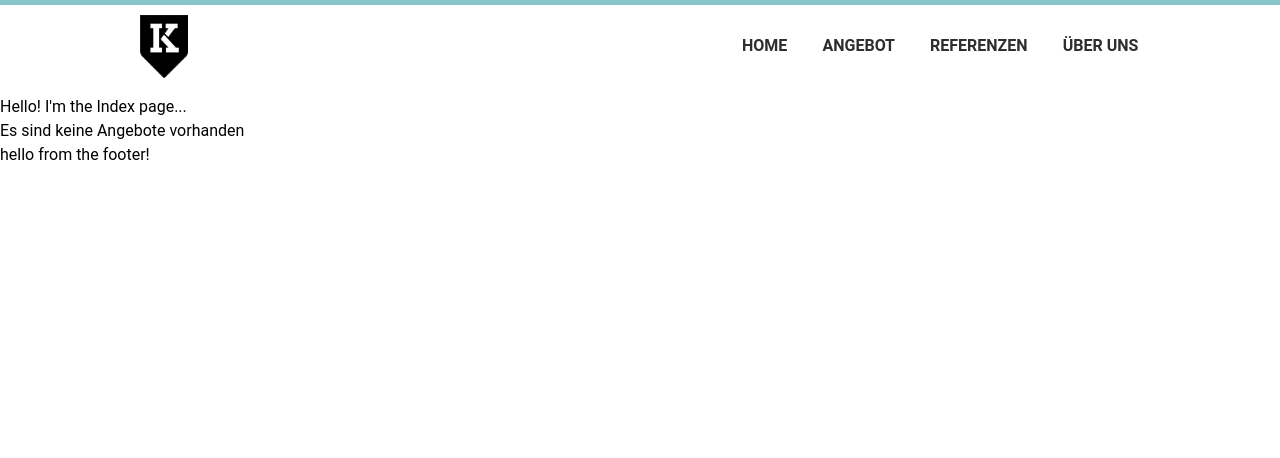
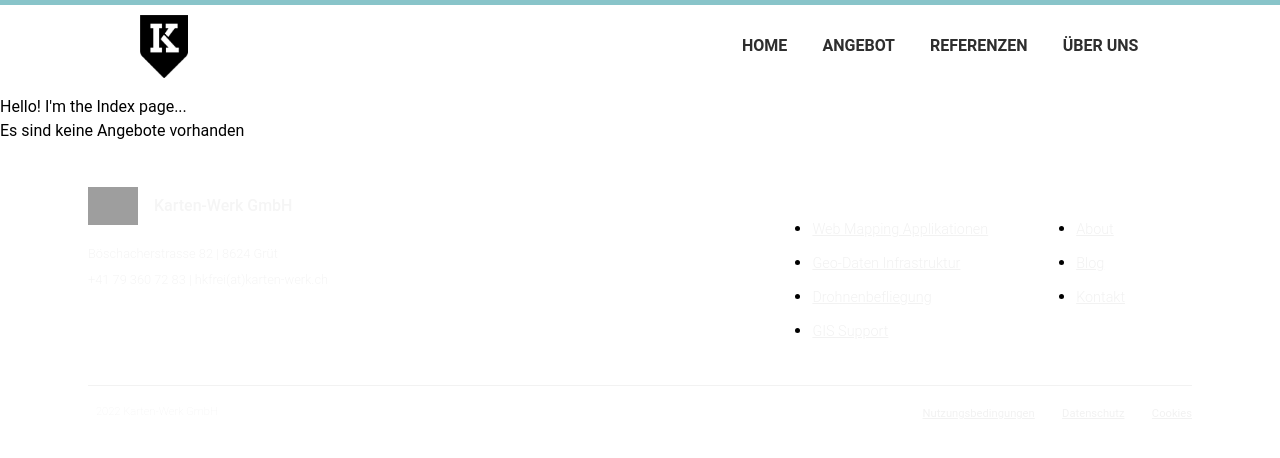
Before and after one commit to hkfrei/multimedia-werk, a Django app: page / in a window 1280 px wide. Shown: the top 458 px of the page. Run offline with Django 4.2, Linux system fonts and the light colour scheme; data that the repository does not hold is empty; grey boxes are pictures that could not be loaded.

Commit message:
feat: added footer content to base.html

```diff
--- /dev/null
+++ b/kartenwerk/static/kartenwerk/css/footer.css
@@ -0,0 +1,150 @@
+footer {
+	margin-top: auto;
+	background-color: var(--clr-dark);
+	border-top: 5px solid var(--clr-primary);
+	transition: background .3s linear;
+}
+
+.container {
+	max-width: 1200px;
+	padding: 1.5rem 3rem;
+	margin: auto;
+	outline: #88c4c9;
+}
+
+.content__footer {
+	display: flex;
+	justify-content: space-between;
+	align-items: center;
+	margin-bottom: 1rem;
+}
+
+.profil .logo__area {
+	display: flex;
+	align-items: center;
+	margin-bottom: 1rem;
+}
+
+.profil .logo__area img {
+	width: 50px;
+}
+
+.logo__area .logo__name {
+	font-size: 1rem;
+	font-weight: 500;
+	margin-left: 1rem;
+	color: rgb(245, 245, 245);
+}
+
+.desc__area {
+	max-width: 320px;
+	margin-bottom: 1.25rem;
+}
+
+.desc__area p {
+	color: rgb(245, 245, 245);
+	font-weight: 300;
+	font-size: .8rem;
+	line-height: 26px;
+}
+
+.social__media a {
+	color: #f2f2f2;
+	margin-right: 20px;
+	font-size: 1.5rem;
+}
+
+.social__media a:hover {
+	color: var(--clr-primary);
+}
+
+.nav__area {
+	display: flex;
+}
+
+.nav__header {
+	margin-right: 3rem;
+}
+
+li.nav__name {
+	color: white;
+	font-weight: 500;
+	font-size: 1rem;
+}
+
+.nav__header li a {
+	color: #f2f2f2;
+	padding-bottom: 1px;
+	font-size: .9rem;
+	font-weight: 300;
+}
+
+.nav__header li {
+	margin-bottom: 10px;
+}
+
+.nav__header li a:hover {
+	color: var(--clr-primary);
+}
+
+hr {
+	height: 1px;
+	border: none;
+	background-color: #f2f2f2;
+	margin-bottom: 1rem;
+}
+
+.footer__bottom {
+	display: flex;
+	justify-content: space-between;
+	align-items: center;
+	font-size: .85rem;
+}
+
+.copy__right {
+	display: flex;
+	align-items: center;
+	color: #f2f2f2;
+}
+
+.copy__right span {
+	margin-left: 8px;
+	font-weight: 200;
+	font-size: .7rem;
+}
+
+.tou a {
+	color: #f2f2f2;
+	margin-left: 1.5rem;
+	font-size: .7rem;
+}
+
+@media screen and (max-width: 775px) {
+	.content__footer {
+		flex-wrap: wrap;
+		justify-content: left;
+	}
+
+	.nav__area {
+		flex-wrap: wrap;
+		justify-content: left;
+	}
+
+	.nav__header {
+		margin-left: 0;
+		margin-right: 40px;
+		padding-left: 0;
+	}
+
+	.social__media {
+		margin-bottom: 1rem;
+	}
+
+	.footer__bottom {
+		flex-wrap: wrap;
+		justify-content: center;
+	}
+	.tou {
+		display: none;
+	}
+}
--- a/kartenwerk/templates/kartenwerk/base.html
+++ b/kartenwerk/templates/kartenwerk/base.html
@@ -63,7 +63,55 @@
       </div>
     </header>
     <div id="content">{% block content %}{% endblock %}</div>
-    <footer>hello from the footer!</footer>
+    <footer>
+      <div class="container">
+        <div class="content__footer">
+          <div class="profil">
+            <div class="logo__area">
+              <img src="/images/Kartenwerk_K_bw.png" alt="Logo Footer">
+              <span class="logo__name">Karten-Werk GmbH</span>
+            </div>
+            <div class="desc__area">
+              <p>Böschacherstrasse 82 | 8624 Grüt<br>
+              +41 79 360 72 83 | hkfrei(at)karten-werk.ch</p>
+            </div>
+            <div class="social__media">
+              <a href="#"><i class='bx bxl-github'></i></a>
+              <a href="#"><i class='bx bxl-linkedin-square'></i></a>
+              <a href="#"><i class='bx bxl-twitter'></i></a>
+              <a href="#"><i class='bx bxl-youtube'></i></a>
+            </div>
+          </div>
+          <div class="nav__area">
+            <ul class="nav__header">
+              <li class="nav__name">Angebot</li>
+              <li><a href="#">Web Mapping Applikationen</a></li>
+              <li><a href="#">Geo-Daten Infrastruktur</a></li>
+              <li><a href="#">Drohnenbefliegung</a></li>
+              <li><a href="#">GIS Support</a></li>
+            </ul>
+            <ul class="nav__header">
+              <li class="nav__name">Company</li>
+              <li><a href="#">About</a></li>
+              <li><a href="#">Blog</a></li>
+              <li><a href="#">Kontakt</a></li>
+            </ul>
+          </div>
+        </div>
+        <hr>
+        <div class="footer__bottom">
+          <div class="copy__right">
+            <i class='bx bxs-copyright'></i>
+            <span>2022 Karten-Werk GmbH</span>
+          </div>
+          <div class="tou">
+            <a href="#">Nutzungsbedingungen</a>
+            <a href="#">Datenschutz</a>
+            <a href="#">Cookies</a>
+          </div>
+        </div>
+      </div>
+    </footer>
     <script type="module" src="{% static 'kartenwerk/js/index.mjs' %}"></script>
   </body>
 </html>
```
